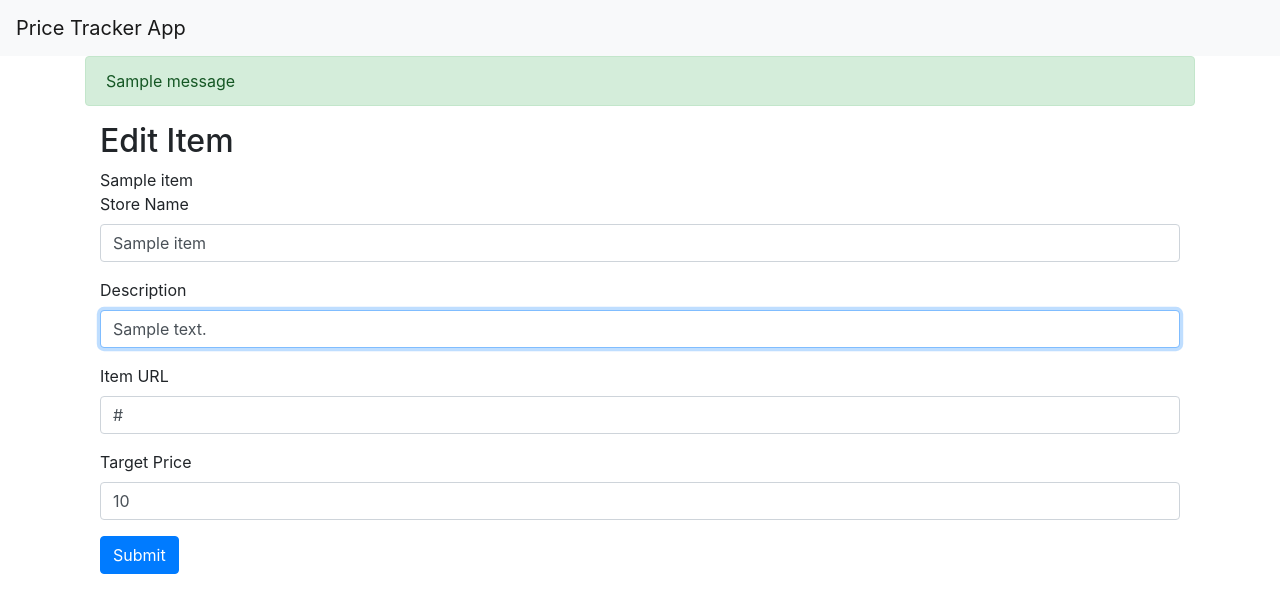
After one commit to anishst/PriceTracker, a Flask app: page /edit_item/1 in a window 1280 px wide. The commit adds this page. Shown: the top 613 px of the page. Run offline with Flask 2, Linux system fonts and the light colour scheme; one stand-in notice (Sample message) is shown; a database or web service that is not in the repository returns one stand-in record (values such as "Sample title"); some libraries are stand-ins or nearby versions.

Commit message:
working draft of app; add CRUD Feature

```diff
--- a/app.py
+++ b/app.py
@@ -1,15 +1,20 @@
 import time
 import uuid
 
-from flask import Flask, redirect, url_for, request, render_template
+from flask import Flask, redirect, url_for, request, render_template, flash
 from common.database import *
+from common.selenium_mod import get_latest_price
+from models.item import Item
 from selenium import webdriver
 from selenium.webdriver.chrome.options import Options
 from selenium.webdriver.common.by import By
 from selenium.webdriver.support.wait import WebDriverWait
 from selenium.webdriver.support import expected_conditions as EC
 
+from models.item import Item
+
 app = Flask(__name__)
+app.secret_key = "123"
 
 
 @app.before_first_request
@@ -35,39 +40,61 @@ def home():
     prices = Database.find('price_history', { })
     return render_template('home.html', items=items, prices=prices)
 
+@app.route("/details/<string:item_id>", methods=['GET','POST'])
+def details(item_id):
+    if request.method == 'POST':
+        print(request.form)
+        pass
+    print(item_id)
+    items  =Database.find('items',{'_id': item_id})
+    return render_template('details.html', items=items)
+
+@app.route("/edit_item/<string:item_id>", methods=['GET','POST'])
+def edit_item(item_id):
+    if request.method == 'POST':
+        updated_item = {
+            # "_id": item_id,
+            "store_name": request.form['store_name'],
+            "item_desc": request.form['item_desc'],
+            "item_url": request.form['item_url'],
+            "target_price": request.form['target_price']
+        }
+        Database.update('items',{'_id': item_id},updated_item)
+        flash(f"Updated {item_id}", 'success')
+        return redirect(url_for('home'))
+
+    item  =Database.find_one('items',{'_id': item_id})
+
+    return render_template('edit_item.html', item=item)
+
+@app.route("/delete_item/<string:item_id>")
+def delete_item(item_id):
+    print(item_id)
+    #  remove item
+    items  =Database.find_one('items',{'_id': item_id})
+    Database.remove('items', items)
+    # remove history for items
+    delete_history = Database.remove('price_history',{'item_id': item_id})
+    flash(f"Removed {items}",'success')
+    return redirect(url_for('home'))
+
+#  test version
 @app.route("/check_price_selenium")
 def check_price_selenium():
     items = Database.find('items', {})
     for item in items:
-        chrome_options = Options()
-        chrome_options.add_argument('--headless')
-        chrome_options.add_argument('--disable-gpu')
-        chrome_options.add_argument('--no-sandbox')
-        driver = webdriver.Chrome(options=chrome_options)
-        driver.implicitly_wait(10)
-        try:
-            print("Running Chrome Script")
-
-            url = item["item_url"]
-            driver.get(url)
-            element = WebDriverWait(driver, 30).until(
-                EC.presence_of_element_located((By.XPATH, "//*[@id='priceblock_dealprice' or @id='priceblock_ourprice']")))
-            string_price = element.text.strip()
-            print(string_price)
-            price_item = {
-                "_id":  uuid.uuid4().hex,
-                "script_time": time.strftime("%Y-%m-%d %H:%M:%S"),
-                "item_url": item["item_url"],
-                "price": string_price
-            }
-            print(items)
-            Database.insert('price_history', price_item)
-        except Exception as e:
-            print(f"Something went wrong while searching.. Details: {e}")
-        finally:
-            driver.quit()
+        latest_price = get_latest_price(item["item_url"])
+        price_item = {
+            "_id": uuid.uuid4().hex,
+            "script_time": time.strftime("%Y-%m-%d %H:%M:%S"),
+            "item_url": item["item_url"],
+            "price": latest_price,
+            "item_id": item["_id"],
+        }
+        Database.insert('price_history', price_item)
 
     return redirect('/home')
 
+
 if __name__ == "__main__":
     app.run(host="0.0.0.0", port=int("5000"), debug=True)
--- a/templates/base.html
+++ b/templates/base.html
@@ -17,7 +17,25 @@
 </nav>
 
 <div class="content container">
+    <!--  FLASH MESSAGES START -->
+
+<div class="row">
+    <div class="col-md-12">
+        {% with messages = get_flashed_messages(with_categories=true) %}
+        {% if messages %}
+        {% for category, message in messages %}
+        <div class="alert alert-{{ category }}">
+            {{ message }}
+        </div>
+        {% endfor %}
+        {% endif %}
+        {% endwith %}
+    </div>
+</div>
+
+<!-- FLASH MESSAGE CODE ENDS -->
     {% block content %}
+
 
     {% endblock %}
 </div>
--- /dev/null
+++ b/templates/edit_item.html
@@ -0,0 +1,35 @@
+{% extends "base.html" %}
+{% block content %}
+
+<div class="container">
+
+  <h2>Edit Item</h2>
+
+  {{item}}
+
+  <form method="POST">
+    <div class="form-group">
+      <label for="store_name">Store Name</label>
+      <input type="te" class="form-control" name="store_name" id="store_name" aria-describedby="emailHelp"
+        placeholder="Enter store name" value="{{item.store_name}}">
+    </div>
+    <div class="form-group">
+      <label for="item_desc">Description</label>
+      <input type="text" class="form-control" name="item_desc" id="item_desc" placeholder="Description" autofocus value="{{item.item_desc}}">
+    </div>
+    <div class="form-group">
+      <label for="item_url">Item URL</label>
+      <input type="text" class="form-control" name="item_url" id="item_url" placeholder="item url" value="{{item.item_url}}">
+    </div>
+
+    <div class="form-group">
+      <label for="target_price">Target Price</label>
+      <input type="text" class="form-control" name="target_price" id="target_price" placeholder="price" value="{{item.target_price}}">
+    </div>
+    <button type="submit" class="btn btn-primary">Submit</button>
+  </form>
+
+
+
+</div>
+{% endblock %}
```
Also changed, not shown: alert_updater.py (deleted, +0 -14 lines), common/selenium_mod.py (added, +26 -0 lines), cron_job.py (added, +19 -0 lines), templates/details.html (added, +12 -0 lines), templates/home.html (+11 -9 lines).
